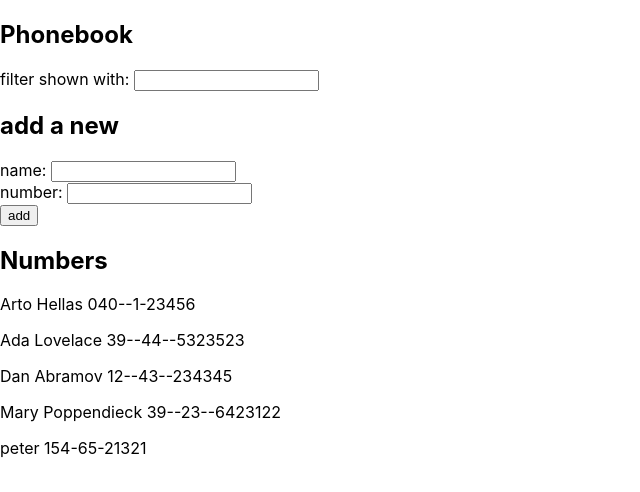
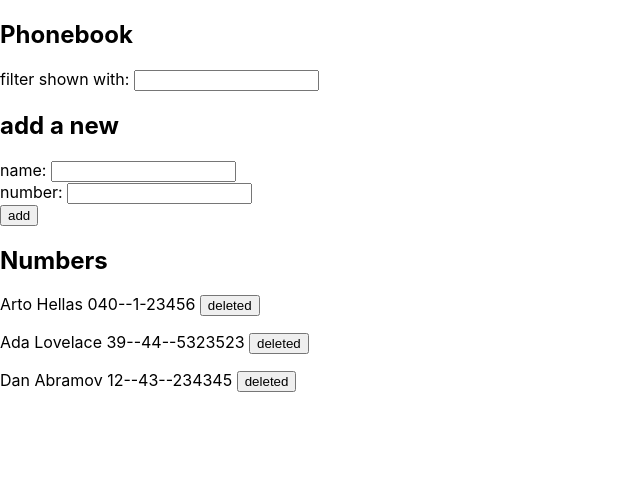
Before and after one commit to ablancoa/course-fullStack, a React (Create React App) app in the folder part2/telephone-guide/: page / in a window 1280 px wide. Shown: the top 492 px of the page, without its empty margins (0-640 px from the left). Built offline with nearby package versions, Linux system fonts and the light colour scheme; data requests are answered from the project's data file.

Commit message:
[ADD] 2.17 telephon-guide step9

```diff
--- a/part2/telephone-guide/db.json
+++ b/part2/telephone-guide/db.json
@@ -14,16 +14,6 @@
       "name": "Dan Abramov",
       "number": "12-43-234345",
       "id": 3
-    },
-    {
-      "name": "Mary Poppendieck",
-      "number": "39-23-6423122",
-      "id": 4
-    },
-    {
-      "name": "peter ",
-      "number": "1546521321",
-      "id": 5
     }
   ]
 }
--- a/part2/telephone-guide/src/App.js
+++ b/part2/telephone-guide/src/App.js
@@ -33,7 +33,7 @@ const App = () => {
         <h2>add a new</h2>
         <PersonForm persons={persons} setPersons={setPersons} baseURL={URL}/>
         <h2>Numbers</h2>
-        <Persons listToShow={listToShow} />
+        <Persons listToShow={listToShow} baseURL={URL}/>
       </>}
     </div>
   )
--- a/part2/telephone-guide/src/components/Persons.js
+++ b/part2/telephone-guide/src/components/Persons.js
@@ -1,10 +1,17 @@
-import React from 'react'
+import React from 'react';
+import phoneList from '../services/phoneList';
 
-export default function Persons({listToShow}) {
+export default function Persons({listToShow, baseURL}) {
+  const handleDelete = (id) => {
+    if (window.confirm('Delete contact')){
+      phoneList.deleteContact(baseURL, id)
+      .then(status => console.log(status))
+    }
+  }
   return (
     <div>
       {listToShow.map((person) => (
-        <p key={person.name}>{person.name} {`${(person.number).toString().substring(0,3)}-${(person.number).toString().substring(3,5)}-${(person.number).toString().substring(5)}`}</p>
+        <p key={person.name}>{person.name} {`${(person.number).toString().substring(0,3)}-${(person.number).toString().substring(3,5)}-${(person.number).toString().substring(5)}`} <button onClick={() => handleDelete(person.id)}>deleted</button> </p>
       ))}
     </div>
   )
--- a/part2/telephone-guide/src/services/phoneList.js
+++ b/part2/telephone-guide/src/services/phoneList.js
@@ -1,13 +1,18 @@
 import axios from 'axios';
 
 const getContacts = async (baseURL) => {
-  const request = axios.get(baseURL)
-  return request.then(response => response.data)
+  const request = await axios.get(baseURL)
+  return request.data
 }
 
 const addContact = async (baseURL, object) => {
-  const request = axios.post(baseURL, object);
-  return request.then(response => response.data)
+  const request = await axios.post(baseURL, object);
+  return request.data
 }
 
-export default {getContacts, addContact}
+const deleteContact = async (baseURL, id) => {
+  const request = await axios.delete(`${baseURL}/${id}`)
+  return request.status
+}
+
+export default {getContacts, addContact, deleteContact}
```
